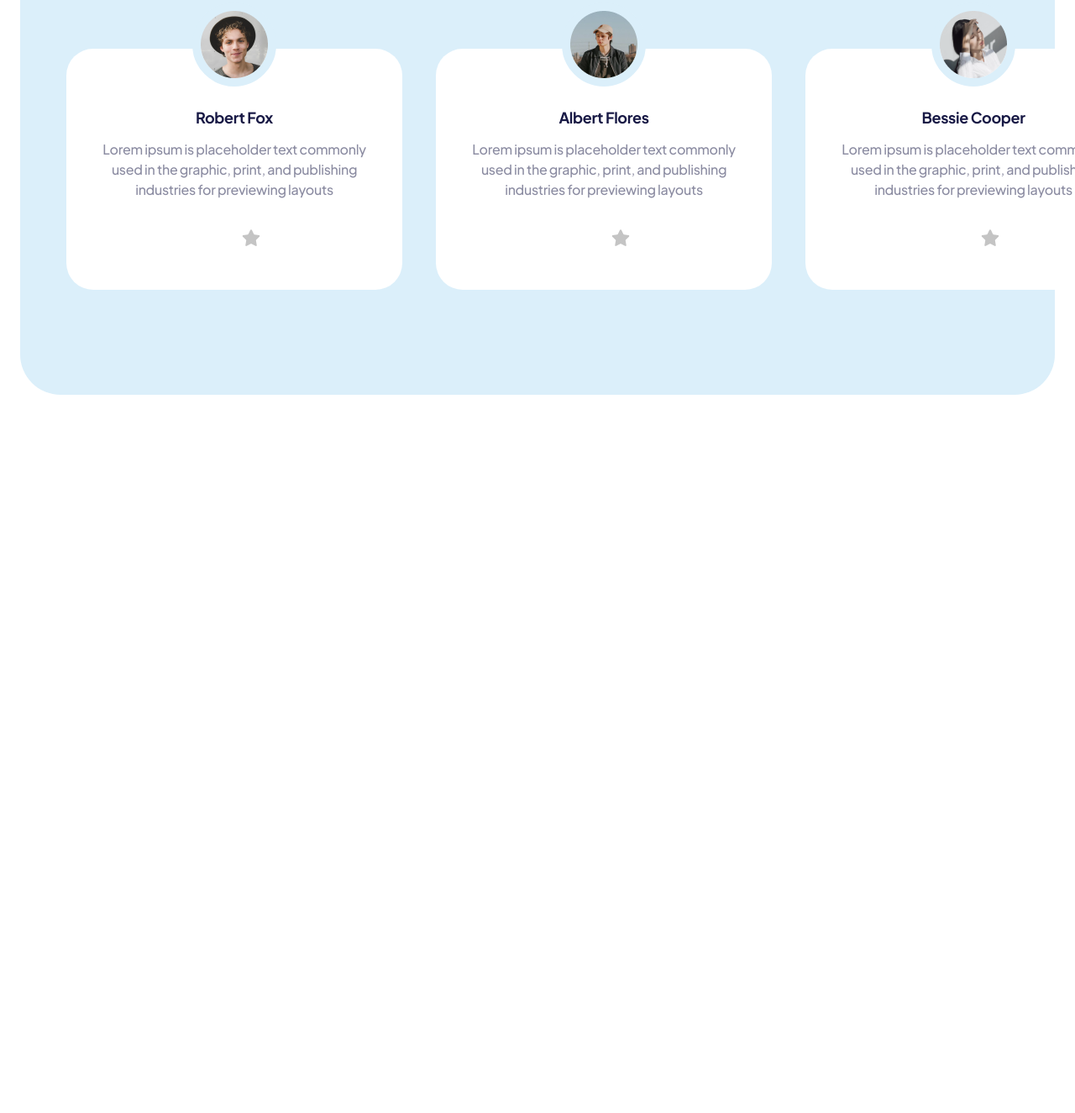
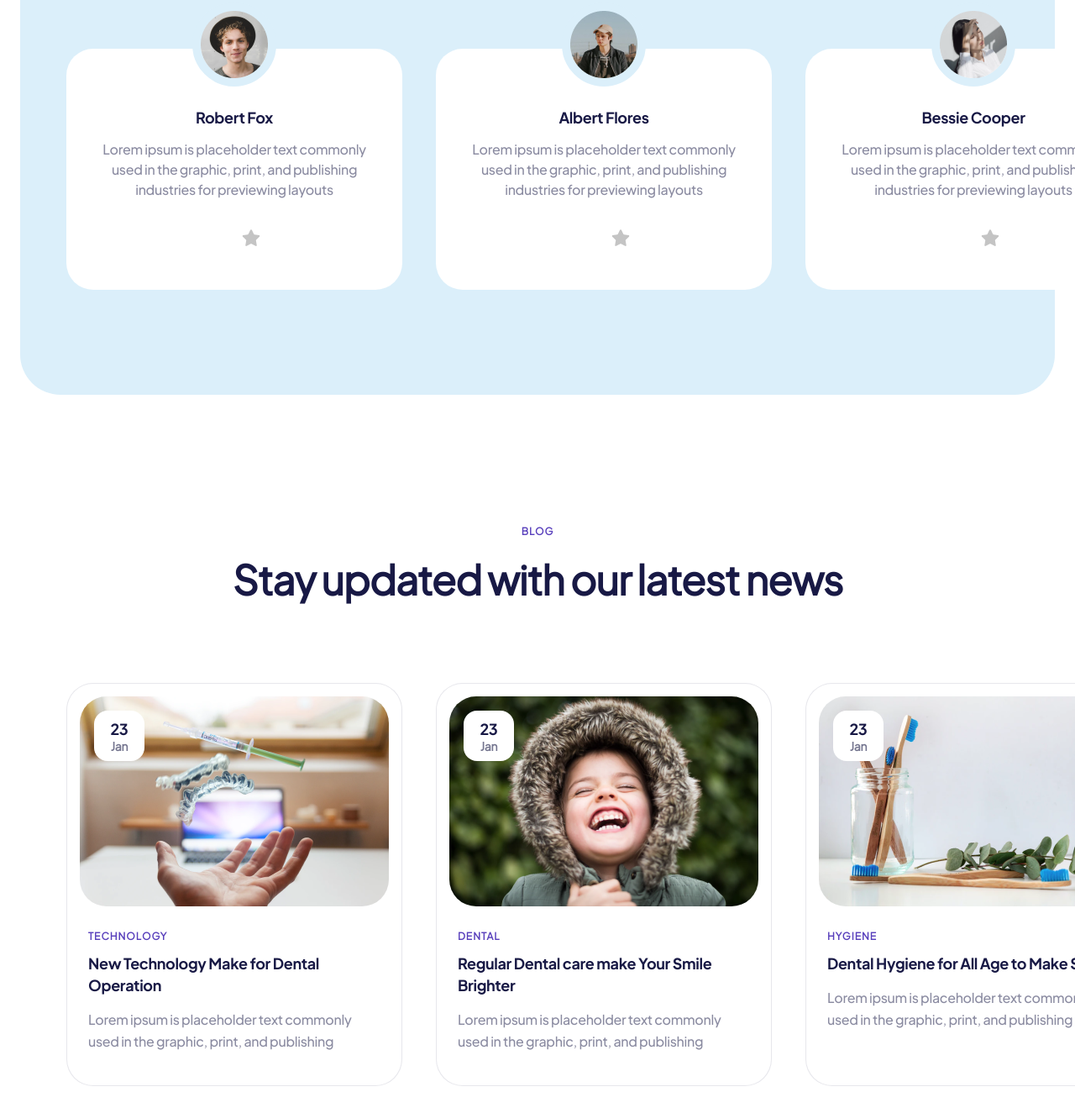
Before and after one commit to DominickMikka/dentist, a website: page index.html in a window 1280 px wide. Shown: the part 5513-6838 px from the top of the page at 84% size. Before the commit the page ends 6015 px from the top, so only its background shows below. Drawn offline with Linux system fonts and the light colour scheme.

Commit message:
feat: add blog block

```diff
--- a/index.html
+++ b/index.html
@@ -224,6 +224,51 @@
         </div>
       </div>
     </div>
+    <div class="blog">
+      <div class="blog-title">Blog</div>
+      <h2>Stay updated with our latest news</h2>
+      <div class="blog-items">
+        <div class="blog-item">
+          <div class="blog-item-date">
+            23 <span>Jan</span>
+          </div>
+          <div class="blog-item-image">
+            <img src="./assets/blog/blog-image-preview-1.png" alt="" />
+          </div>
+          <div class="blog-item-category">Technology</div>
+          <div class="blog-item-title">New Technology Make for Dental Operation</div>
+          <div class="blog-item-content">
+            Lorem ipsum is placeholder text commonly used in the graphic, print, and publishing
+          </div>
+        </div>
+        <div class="blog-item">
+          <div class="blog-item-date">
+            23 <span>Jan</span>
+          </div>
+          <div class="blog-item-image">
+            <img src="./assets/blog/blog-image-preview-2.png" alt="" />
+          </div>
+          <div class="blog-item-category">Dental</div>
+          <div class="blog-item-title">Regular Dental care make Your Smile Brighter</div>
+          <div class="blog-item-content">
+            Lorem ipsum is placeholder text commonly used in the graphic, print, and publishing
+          </div>
+        </div>
+        <div class="blog-item">
+          <div class="blog-item-date">
+            23 <span>Jan</span>
+          </div>
+          <div class="blog-item-image">
+            <img src="./assets/blog/blog-image-preview-3.png" alt="" />
+          </div>
+          <div class="blog-item-category">Hygiene</div>
+          <div class="blog-item-title">Dental Hygiene for All Age to Make Smile</div>
+          <div class="blog-item-content">
+            Lorem ipsum is placeholder text commonly used in the graphic, print, and publishing
+          </div>
+        </div>
+      </div>
+    </div>
   </main>
 </body>
 </html>
--- a/styles/style.scss
+++ b/styles/style.scss
@@ -669,6 +669,7 @@ main {
   display: flex;
   gap: 135px 160px;
   flex-wrap: wrap;
+  margin: 0 0 155px 0;
   padding: 100px 55px 125px;
   border-radius: 48px;
   background: #DBEFFA;
@@ -756,5 +757,104 @@ main {
       }
     }
   }
+}
 
+.blog {
+
+  .blog-title {
+    padding: 0 0 20px 0px;
+    font-size: 12px;
+    letter-spacing: 0.08em;
+    text-transform: uppercase;
+    color: #583FBC;
+    font-weight: bold;
+    text-align: center;
+  }
+
+  h2 {
+    margin: 0 0 93px 0;
+    font-size: 48px;
+    line-height: 60px;
+    letter-spacing: -1px;
+    color: #181945;
+    text-align: center;
+  }
+
+  .blog-items {
+    display: flex;
+    gap: 40px;
+    padding: 0 55px;
+
+    .blog-item {
+      position: relative;
+      max-width: 400px;
+      height: 480px;
+      padding: 15px;
+      background: #FFFFFF;
+      border: 1px solid rgba(24, 25, 69, 0.1);
+      border-radius: 32px;
+
+      .blog-item-date {
+        position: absolute;
+        top: 32px;
+        left: 32px;
+        width: 60px;
+        height: 60px;
+        display: flex;
+        flex-direction: column;
+        justify-content: center;
+        background: #FFFFFF;
+        border-radius: 16px;
+        font-family: "EudoxusSans-Bold";
+        font-size: 18px;
+        text-align: center;
+        letter-spacing: -0.02em;
+        color: #181945;
+
+        span {
+          display: block;
+          font-size: 14px;
+          font-weight: bold;
+          color: rgba(24, 25, 69, 0.6);
+        }
+      }
+
+      .blog-item-image {
+        margin: 0 0 24px 0;
+
+        img {
+          border-radius: 32px;
+        }
+      }
+
+      .blog-item-category {
+        padding: 0 0 12px 10px;
+        font-size: 12px;
+        letter-spacing: 0.08em;
+        text-transform: uppercase;
+        color: #583FBC;
+        font-weight: bold;
+      }
+
+      .blog-item-title {
+        font-family: "EudoxusSans-Bold";
+        font-size: 18px;
+        letter-spacing: -0.02em;
+        color: #181945;
+        line-height: 26px;
+        padding: 0 0 15px 10px;
+      }
+
+      .blog-item-content {
+        font-family: "EudoxusSans-Medium";
+        font-size: 16px;
+        line-height: 26px;
+        letter-spacing: -0.02em;
+        color: #181945;
+        opacity: 0.5;
+        padding: 0 10px;
+      }
+
+    }
+  }
 }
```
Also changed, not shown: assets/blog/blog-image-preview-1.png (added), assets/blog/blog-image-preview-2.png (added), assets/blog/blog-image-preview-3.png (added), styles/style.css, 1 other file.
